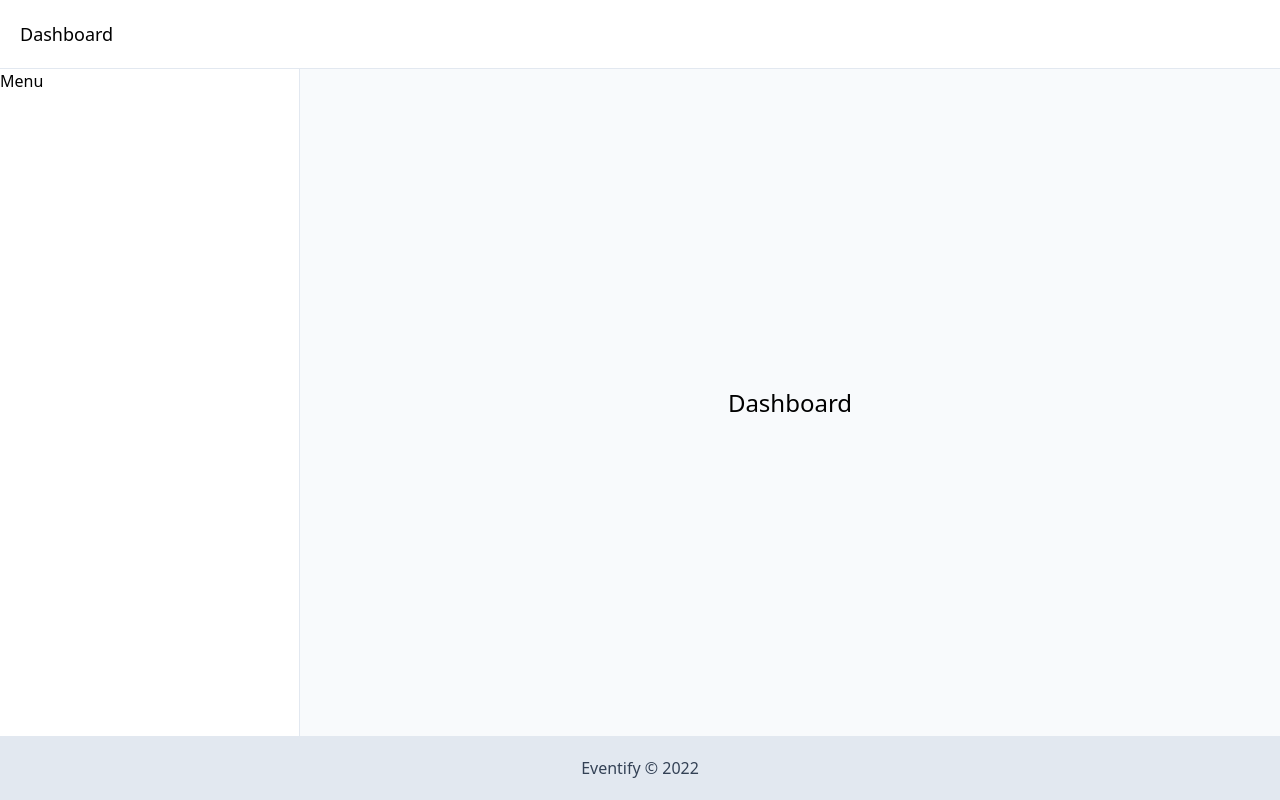
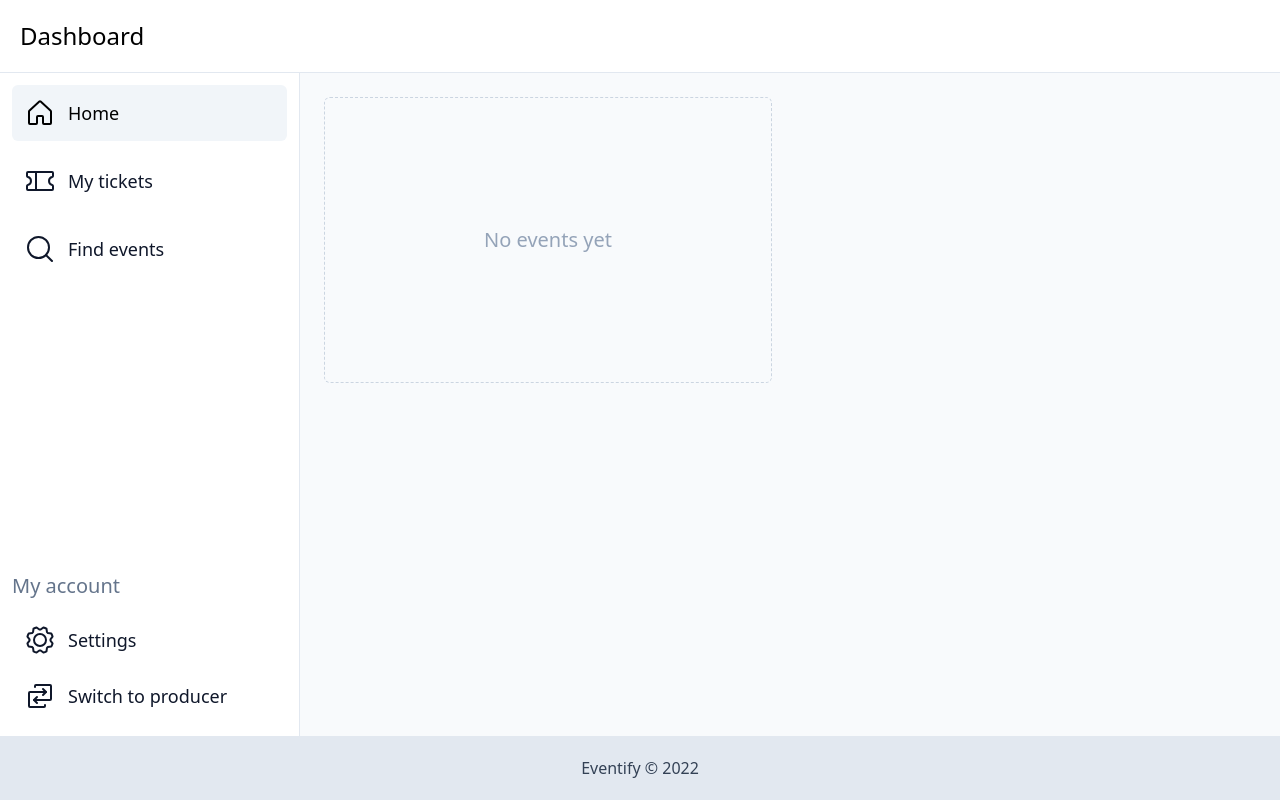
Before and after one commit to shoxton/eventify-web, a Next.js app: page /dashboard in a window 1280 px wide. Built offline with nearby package versions, Linux system fonts and the light colour scheme.

Commit message:
creating dashboard sidenav, add icons package

```diff
--- a/components/Header.js
+++ b/components/Header.js
@@ -1,7 +1,11 @@
 import Image from "next/image";
 import Link from "next/link";
+import { useRouter } from "next/router";
 
 export function Header() {
+
+    let showLoginBtn = useRouter().pathname != '/login'
+
     return (
         <header className="border-b-2 border-solid border-slate-100 bg-white">
             <div className="max-w-7xl mx-auto p-5 flex items-center gap-6">
@@ -22,11 +26,13 @@ export function Header() {
                 <li>
                     <a href="" className="uppercase font-medium text-sm text-indigo-600 hover:underline hover:decoration-slate-300 hover:decoration-1 hover:underline-offset-4">Become a producer</a>
                 </li>
-                <li>
-                    <Link href={`/login`}>
-                    <a className="px-6 py-3  text-indigo-500 ring-1 ring-slate-200  rounded-md uppercase text-sm font-bold hover:bg-slate-50" >Login</a>
-                    </Link>
-                </li>
+                {showLoginBtn && (
+                    <li>
+                        <Link href={`/login`}>
+                        <a className="px-6 py-3  text-indigo-500 ring-1 ring-slate-200  rounded-md uppercase text-sm font-bold hover:bg-slate-50" >Login</a>
+                        </Link>
+                    </li>
+                )}
                 <li>
                     <a href="" className="px-6 py-3  text-indigo-500 ring-1 ring-slate-200 bg-indigo-500  rounded-md uppercase text-sm font-bold text-white hover:bg-indigo-600">Register</a>
                 </li>
--- a/components/Layouts/DashboardLayout.js
+++ b/components/Layouts/DashboardLayout.js
@@ -1,17 +1,58 @@
+import { useRouter } from "next/router";
+import { Gear, House, MagnifyingGlass, Swap, Ticket } from "phosphor-react";
 import { Footer } from "../Footer";
 import { Header } from "../Header";
 
 export function DashboardLayout({children}) {
+
+    const router = useRouter()
+
     return (
         <div className="h-screen flex flex-col">
             <header className="border-b border-slate-200 bg-white">
-                <div className="p-5 text-lg font-medium">
+                <div className="p-5 text-2xl font-medium">
                     Dashboard
                 </div>
             </header>
             <main className="flex-1 flex">
-                <aside className="min-w-[300px] bg-white border-r border-slate-200">
-                    Menu
+                <aside className="min-w-[300px] bg-white border-r border-slate-200 flex flex-col justify-between">
+                    <ul className="flex flex-col p-3 gap-3">
+                        <li>
+                            <a href="" className={`p-3 text-lg flex items-center gap-3 rounded-md ${router.pathname == '/dashboard' ? 'bg-slate-100' : 'text-slate-900 hover:bg-slate-100'}`}>
+                                <House size={32} />
+                                <span>Home</span>
+                            </a>
+                        </li>
+                        <li>
+                            <a href="" className="p-3 text-lg text-slate-900 flex items-center gap-3 rounded-md hover:bg-slate-100">
+                                <Ticket size={32} />
+                                <span>My tickets</span>
+                            </a>
+                        </li>
+                        <li>
+                            <a href="" className="p-3 text-lg text-slate-900 flex items-center gap-3 rounded-md hover:bg-slate-100">
+                                <MagnifyingGlass size={32} />
+                                <span>Find events</span>
+                            </a>
+                        </li>
+                    </ul>
+                    <div>
+                        <span className="block px-3 text-slate-500 text-xl">My account</span>
+                        <ul className="flex flex-col p-3">
+                            <li>
+                                <a href="" className="p-3 text-lg text-slate-900 flex items-center gap-3 rounded-md hover:bg-slate-100">
+                                    <Gear size={32} />
+                                    <span>Settings</span>
+                                </a>
+                            </li>
+                            <li>
+                                <a href="" className="p-3 text-lg text-slate-900 flex items-center gap-3 rounded-md hover:bg-slate-100">
+                                    <Swap size={32} />
+                                    <span>Switch to producer</span>
+                                </a>
+                            </li>
+                        </ul>
+                    </div>
                 </aside>
                 {children}
             </main>
--- a/package.json
+++ b/package.json
@@ -10,6 +10,7 @@
   },
   "dependencies": {
     "next": "12.1.6",
+    "phosphor-react": "^1.4.1",
     "react": "18.2.0",
     "react-dom": "18.2.0"
   },
--- a/pages/dashboard.js
+++ b/pages/dashboard.js
@@ -1,10 +1,13 @@
+import { CalendarPlus, StarFour } from "phosphor-react";
 import { DashboardLayout } from "../components/Layouts/DashboardLayout";
 
 export default function Dashboard() {
     return (
         <DashboardLayout>
-            <div className="min-h-full w-full flex items-center justify-center text-2xl">
-                Dashboard
+            <div className="min-h-full w-full text-2xl p-6">
+                <div className="max-w-md rounded-md border border-slate-300 border-dashed p-32 flex items-center justify-center">
+                    <span className="text-slate-400 text-xl">No events yet</span>
+                </div>
             </div>
         </DashboardLayout>
     )
--- a/pages/login.js
+++ b/pages/login.js
@@ -1,6 +1,12 @@
+import { useRouter } from "next/router";
 import { GuestLayout } from "../components/Layouts/GuestLayout";
 
 export default function Login() {
+
+  const router = useRouter()
+
+  const login = () => router.push('/dashboard')
+
   return (
     <GuestLayout>
       <div className="min-h-full flex items-center justify-center py-12 px-4 sm:px-6 lg:px-8">
@@ -19,7 +25,7 @@ export default function Login() {
               </a>
             </p>
           </div>
-          <form className="mt-8 space-y-6" action="#" method="POST">
+          <div className="mt-8 space-y-6">
             <input type="hidden" name="remember" defaultValue="true" />
             <div className="rounded-md -space-y-px">
               <div>
@@ -80,6 +86,7 @@ export default function Login() {
 
             <div>
               <button
+                onClick={login}
                 type="submit"
                 className="group relative w-full flex justify-center py-3 px-6 border border-transparent text-sm uppercase font-bold rounded-md text-white bg-indigo-600 hover:bg-indigo-700 focus:outline-none focus:ring-2 focus:ring-offset-2 focus:ring-indigo-500"
               >
@@ -87,7 +94,7 @@ export default function Login() {
                 Login
               </button>
             </div>
-          </form>
+          </div>
         </div>
       </div>
     </GuestLayout>
```
Also changed, not shown: 1 other file (tests, documents, lock files or other folders).
